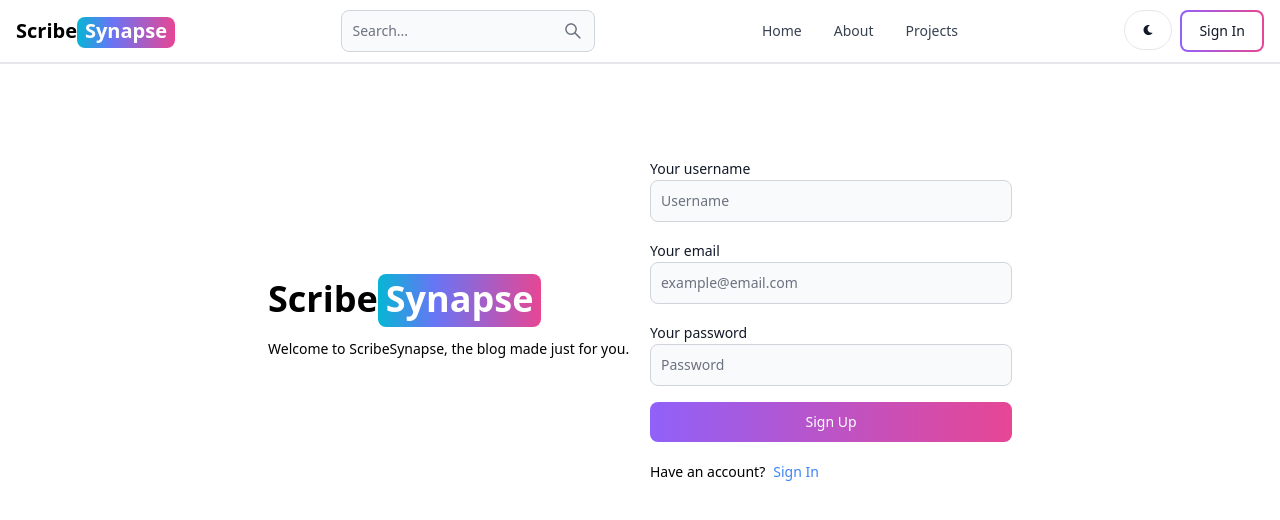
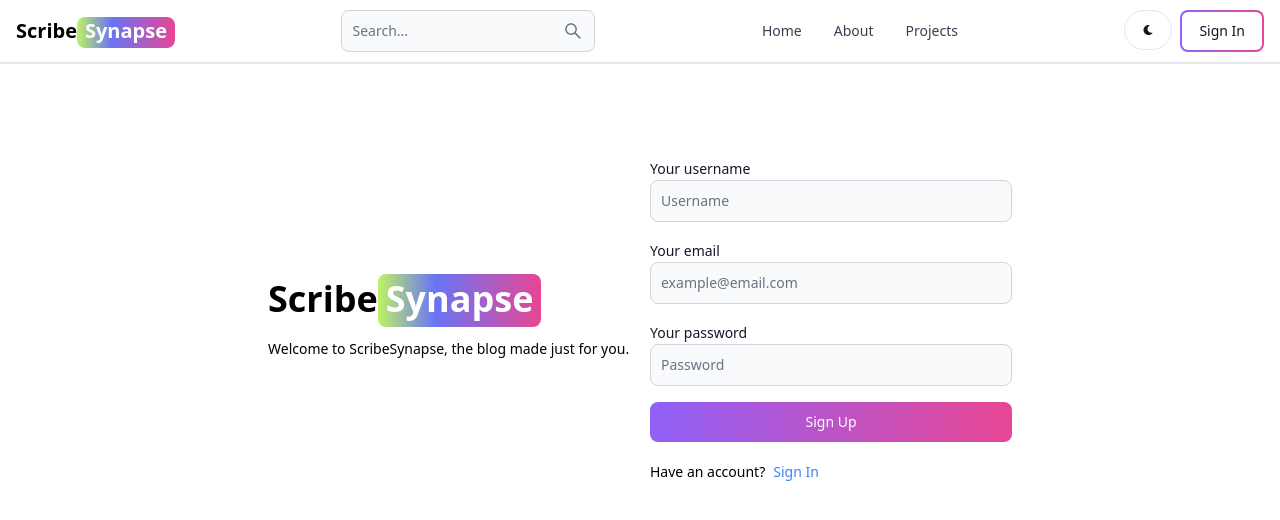
Before and after one commit to GWartelle/ScribeSynapse, a React (Vite) app in the folder client/: page /sign-up in a window 1280 px wide. Shown: the top 520 px of the page. Built offline with nearby package versions, Linux system fonts and the light colour scheme.

Commit message:
Logo update

```diff
--- a/client/src/components/Header.jsx
+++ b/client/src/components/Header.jsx
@@ -12,7 +12,7 @@ export default function Header() {
         className="self-center whitespace-nowrap text-sm sm:text-xl font-semibold dark:text-white"
       >
         Scribe
-        <span className="px-2 pb-1 bg-gradient-to-r from-cyan-500 via-indigo-500 via-35% to-pink-500 rounded-lg text-white">
+        <span className="px-2 pb-1 bg-gradient-to-r from-lime-300 via-indigo-500 via-35% to-pink-500 rounded-lg text-white">
           Synapse
         </span>
       </Link>
@@ -32,7 +32,9 @@ export default function Header() {
           <FaMoon />
         </Button>
         <Link to="/sign-in">
-          <Button gradientDuoTone="purpleToPink" outline>Sign In</Button>
+          <Button gradientDuoTone="purpleToPink" outline>
+            Sign In
+          </Button>
         </Link>
         <Navbar.Toggle />
       </div>
--- a/client/src/pages/SignUp.jsx
+++ b/client/src/pages/SignUp.jsx
@@ -52,7 +52,7 @@ export default function SignUp() {
         <div className="flex-1">
           <Link to="/" className="font-bold dark:text-white text-4xl">
             Scribe
-            <span className="px-2 pb-1 bg-gradient-to-r from-cyan-500 via-indigo-500 via-35% to-pink-500 rounded-lg text-white">
+            <span className="px-2 pb-1 bg-gradient-to-r from-lime-300 via-indigo-500 via-35% to-pink-500 rounded-lg text-white">
               Synapse
             </span>
           </Link>
```
